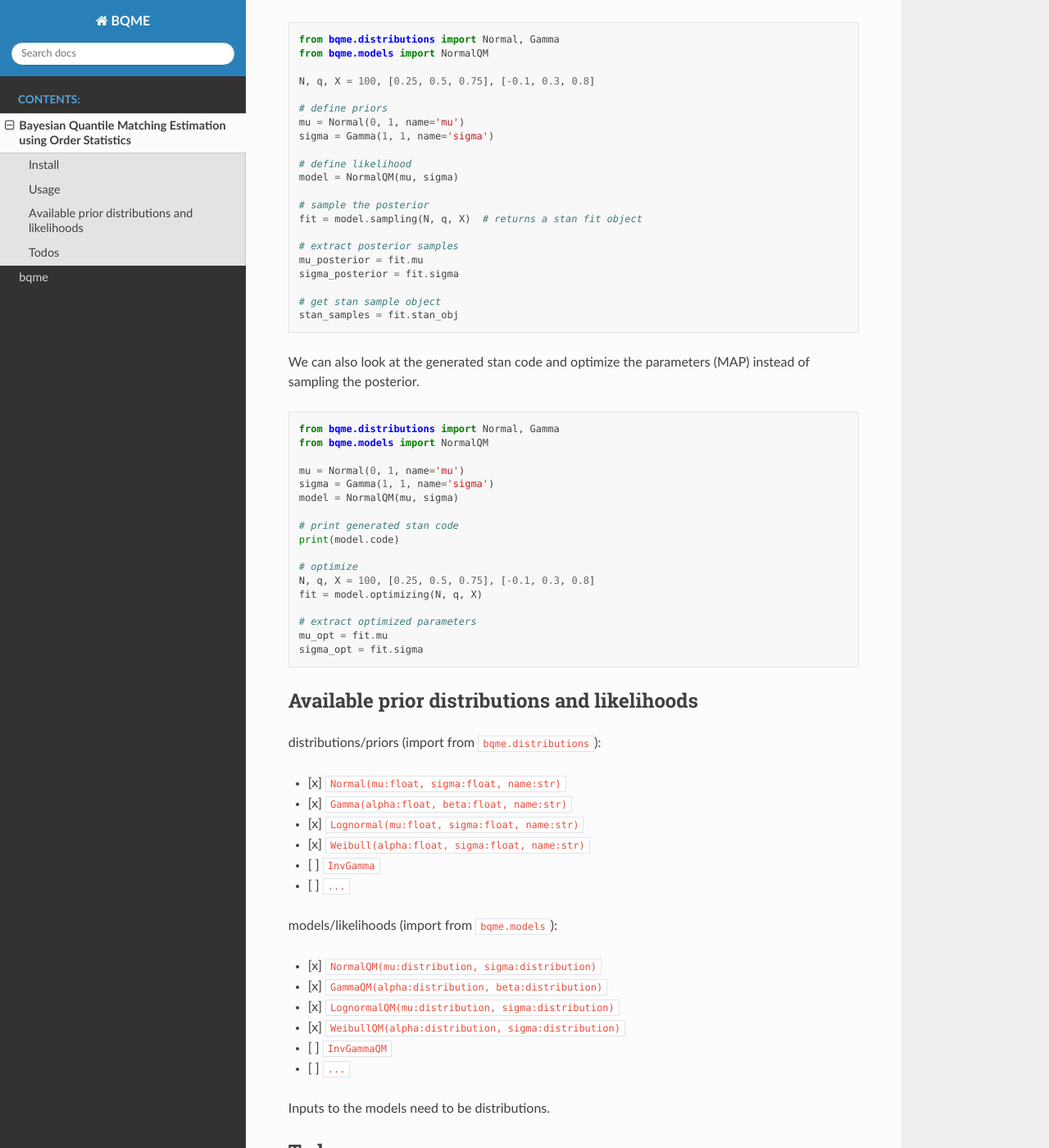
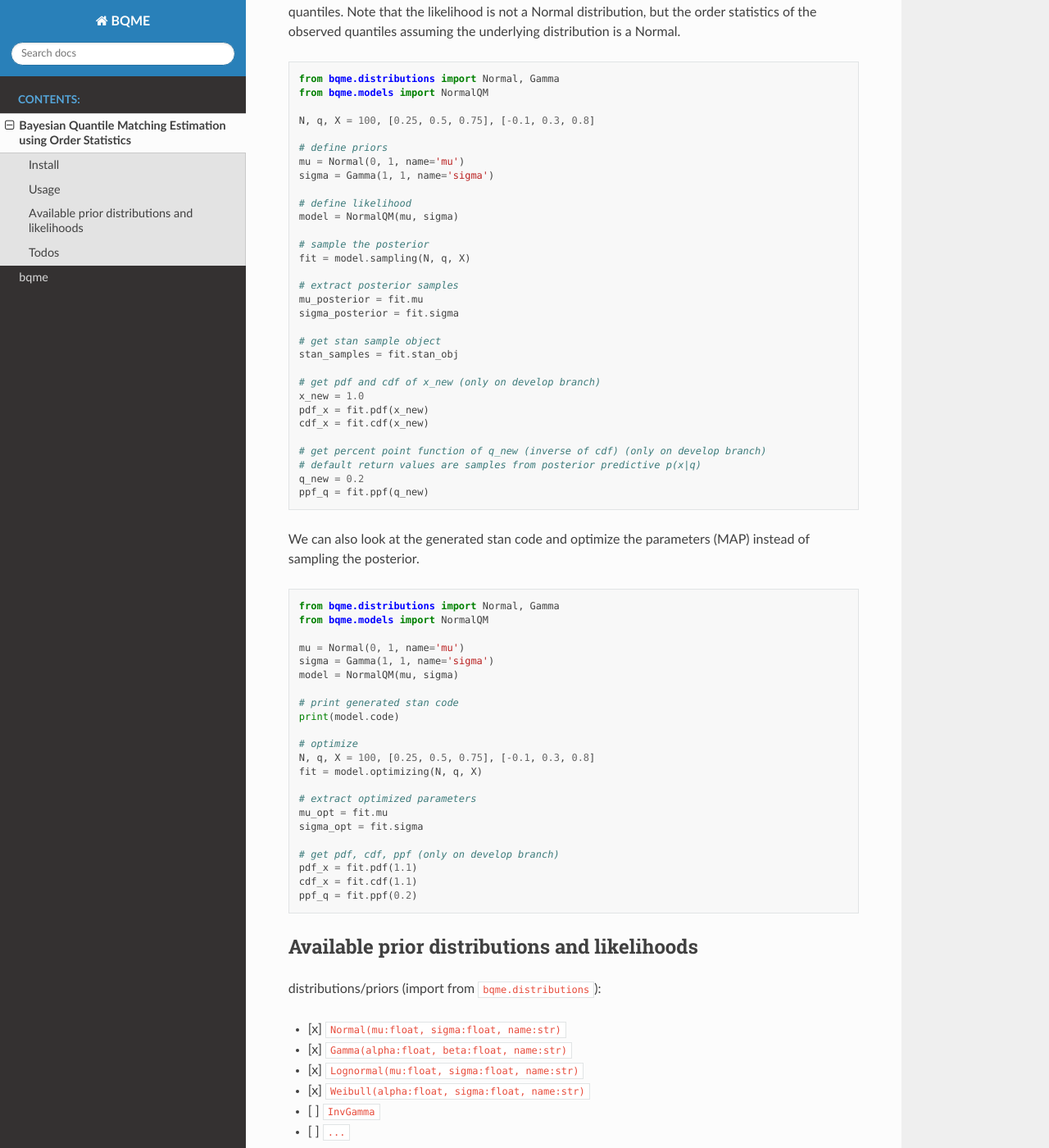
Before and after one commit to rsnirwan/bqme, a Sphinx documentation site: the page built from docs/README.md, in a window 1280 px wide and 1400 px high, scrolled down 1057 px. Shown: the whole window at 82% size. Built offline with Sphinx 7.4.7 and the Read the Docs theme 2.0.0, drawn with Linux system fonts in a browser that asks for light colours.

Commit message:
badge for docs on develop

````diff
--- a/docs/README.md
+++ b/docs/README.md
@@ -51,7 +52,7 @@ sigma = Gamma(1, 1, name='sigma')
 model = NormalQM(mu, sigma)
 
 # sample the posterior
-fit = model.sampling(N, q, X)  # returns a stan fit object
+fit = model.sampling(N, q, X)
 
 # extract posterior samples
 mu_posterior = fit.mu
@@ -59,6 +60,16 @@ sigma_posterior = fit.sigma
 
 # get stan sample object
 stan_samples = fit.stan_obj
+
+# get pdf and cdf of x_new (only on develop branch)
+x_new = 1.0
+pdf_x = fit.pdf(x_new)
+cdf_x = fit.cdf(x_new)
+
+# get percent point function of q_new (inverse of cdf) (only on develop branch)
+# default return values are samples from posterior predictive p(x|q)
+q_new = 0.2
+ppf_q = fit.ppf(q_new)
 ```
 
 We can also look at the generated stan code and optimize the parameters (MAP) instead of sampling the posterior.
@@ -81,6 +92,12 @@ fit = model.optimizing(N, q, X)
 # extract optimized parameters
 mu_opt = fit.mu
 sigma_opt = fit.sigma
+
+# get pdf, cdf, ppf (only on develop branch)
+pdf_x = fit.pdf(1.1)
+cdf_x = fit.cdf(1.1)
+ppf_q = fit.ppf(0.2)
+
 ```
 
 ## Available prior distributions and likelihoods
````
Also changed, not shown: other parts of docs/README.md (+1 -0 lines), README.md (+1 -0 lines).
